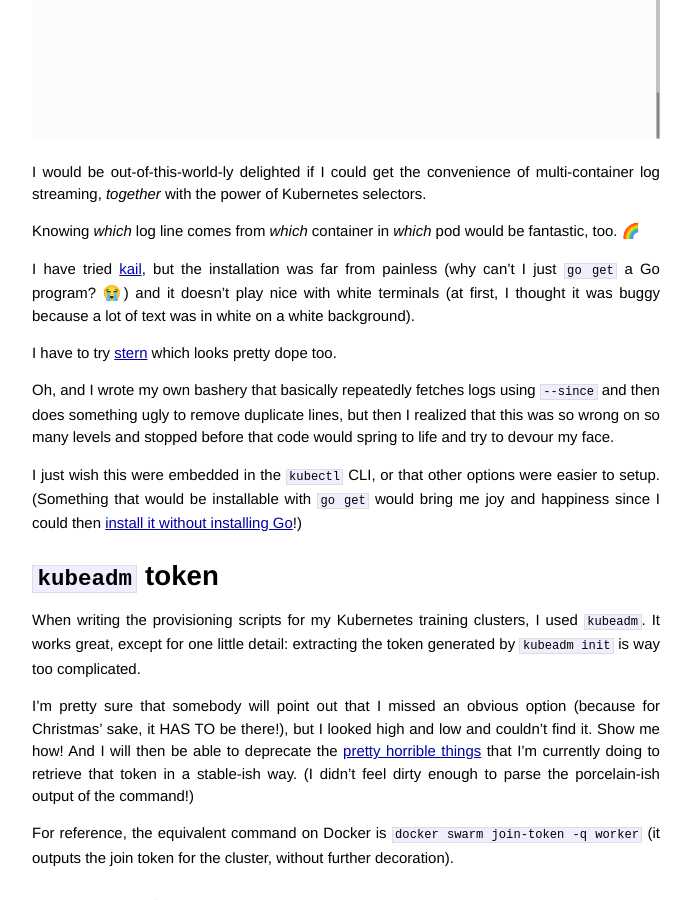
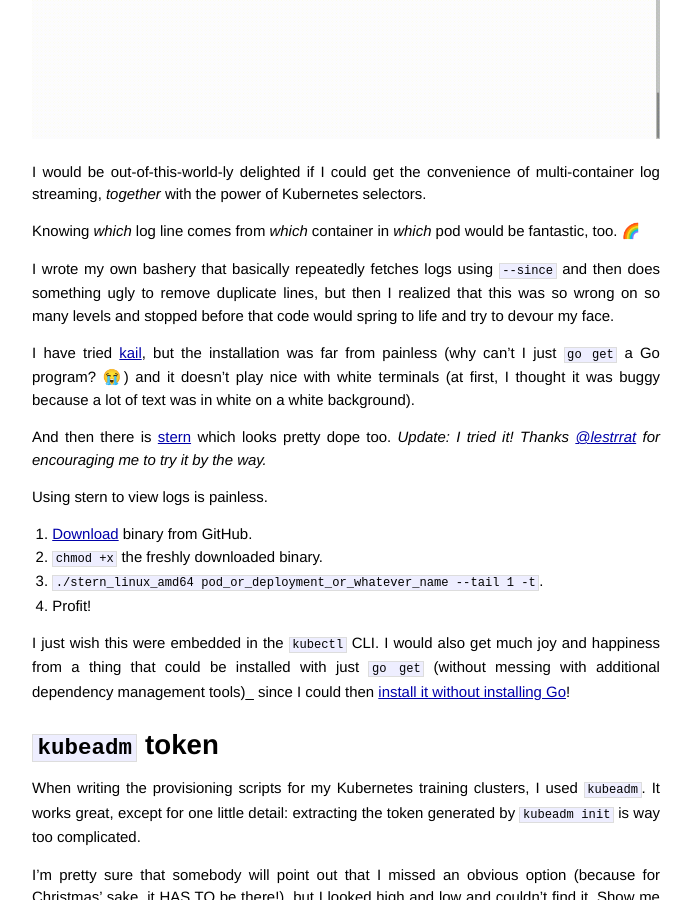
Before and after one commit to jpetazzo/jpetazzo.github.io, a Jekyll site: the page built from _posts/2017-12-06-letter-to-santa-kube.markdown, in a window 1280 px wide and 900 px high, scrolled down 961 px. Shown: the whole window, without its empty margins (294-985 px from the left). Built offline with Jekyll 4.4.1, drawn with Linux system fonts in a browser that asks for light colours; comment, search, counter and statistics services are not loaded.

Commit message:
Add details about stern -- thanks @lestrrat

```diff
--- a/_posts/2017-12-06-letter-to-santa-kube.markdown
+++ b/_posts/2017-12-06-letter-to-santa-kube.markdown
@@ -45,23 +45,30 @@
 Knowing *which* log line comes from *which* container in *which*
 pod would be fantastic, too. 🌈
 
+I wrote my own bashery that basically repeatedly fetches logs
+using `--since` and then does something ugly to remove duplicate lines,
+but then I realized that this was so wrong on so many levels and stopped
+before that code would spring to life and try to devour my face.
+
 I have tried [kail](https://github.com/boz/kail), but the installation was
 far from painless (why can't I just `go get` a Go program? 😭) and it
 doesn't play nice with white terminals (at first, I thought it was buggy
 because a lot of text was in white on a white background).
 
-I have to try [stern](https://github.com/wercker/stern) which looks pretty
-dope too.
+And then there is [stern](https://github.com/wercker/stern) which looks pretty
+dope too. *Update: I tried it! Thanks [@lestrrat](https://twitter.com/lestrrat/status/938551617380540417) for encouraging me to try it by the way.*
 
-Oh, and I wrote my own bashery that basically repeatedly fetches logs
-using `--since` and then does something ugly to remove duplicate lines,
-but then I realized that this was so wrong on so many levels and stopped
-before that code would spring to life and try to devour my face.
+Using stern to view logs is painless.
 
-I just wish this were embedded in the `kubectl` CLI, or that other options
-were easier to setup. (Something that would be installable with `go get`
-would bring me joy and happiness since I could then [install it without
-installing Go](http://jpetazzo.github.io/2016/09/09/go-docker/)!)
+1. [Download](https://github.com/wercker/stern/releases) binary from GitHub.
+2. `chmod +x` the freshly downloaded binary.
+3. `./stern_linux_amd64 pod_or_deployment_or_whatever_name --tail 1 -t`.
+4. Profit!
+
+I just wish this were embedded in the `kubectl` CLI. I would also get
+much joy and happiness from a thing that could be installed with just `go get`
+(without messing with additional dependency management tools)_ since I could
+then [install it without installing Go](http://jpetazzo.github.io/2016/09/09/go-docker/)!
 
 
 ## `kubeadm` token
```
